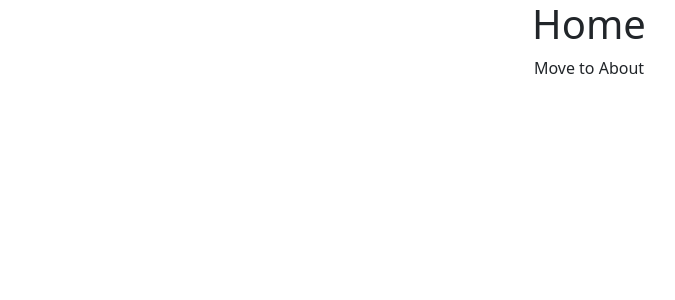
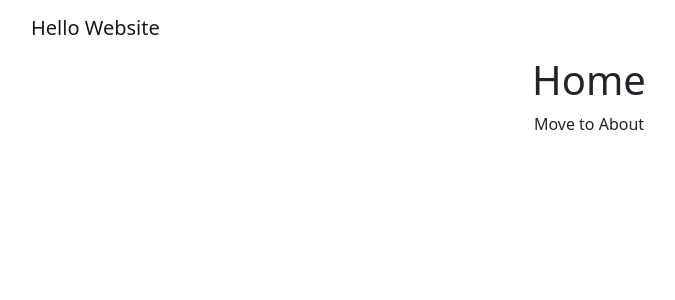
Before and after one commit to kanacoyn/classProjectWebsite, a React (Create React App) app in the folder website/: page / in a window 1280 px wide. Shown: the top 300 px of the page, without its empty margins (51-726 px from the left). Built offline with nearby package versions, Linux system fonts and the light colour scheme.

Commit message:
Added Header to home page

```diff
--- a/website/src/App.js
+++ b/website/src/App.js
@@ -5,15 +5,18 @@ import "./App.css";
 import { Home } from "./pages/Home";
 import { About } from "./pages/About";
 import { Routes, Route } from "react-router-dom";
-
+import { Contact } from "./pages/Contact";
+import { Header } from "./components/Header";
 const FirebaseApp = initializeApp(firebaseConfig);
 
 function App() {
   return (
     <div className="App">
+      <Header />
       <Routes>
         <Route path="/" element={<Home />}></Route>
         <Route path="/about" element={<About />}></Route>
+        <Route path="/contact" element={<Contact />}></Route>
       </Routes>
     </div>
   );
--- /dev/null
+++ b/website/src/components/Header.js
@@ -0,0 +1,13 @@
+import { NavbarBrand } from "react-bootstrap";
+import Navbar from "react-bootstrap/Navbar";
+import Container from "react-bootstrap/Container";
+
+export function Header(props) {
+  return (
+    <Navbar>
+      <Container>
+        <Navbar.Brand>Hello Website</Navbar.Brand>
+      </Container>
+    </Navbar>
+  );
+}
```
